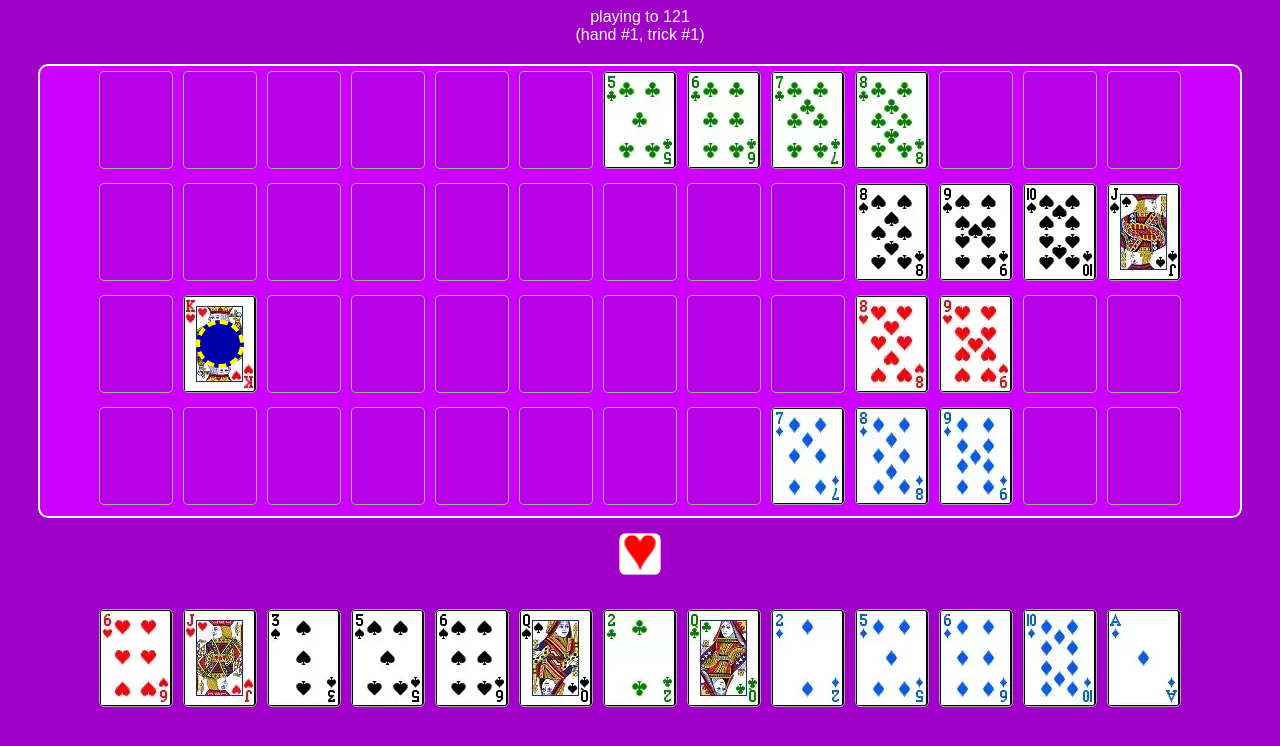
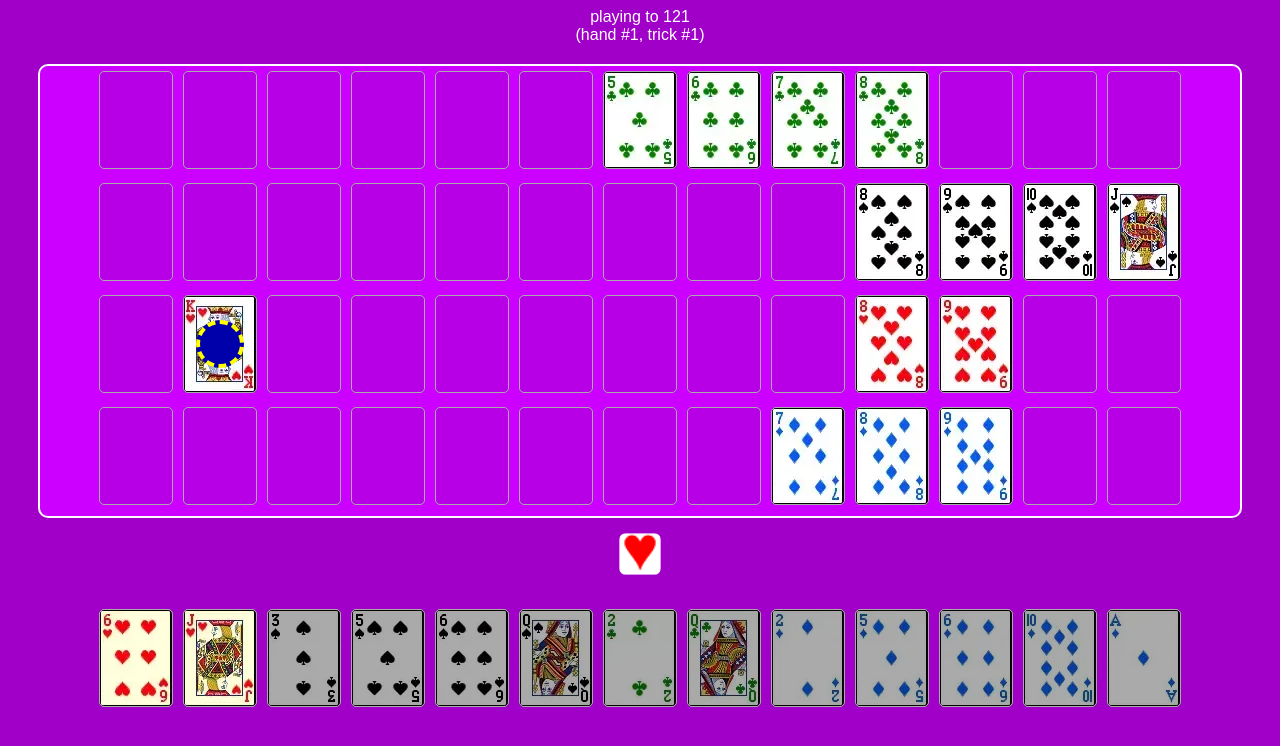
Before and after one commit to ADBond/witan, a website built with Vite: page index.html in a window 1280 px wide. Built offline with nearby package versions, Linux system fonts and the light colour scheme.

Commit message:
some display of legal card

```diff
--- a/public/style.css
+++ b/public/style.css
@@ -88,3 +88,19 @@ body {
     margin-top: 30px;
     height: 110px;
 }
+
+.card-legal {
+  background-color: #ffd;
+  background-blend-mode: multiply;
+}
+
+.card-not-legal {
+  background-color: #aaa;
+  background-blend-mode: multiply;
+  cursor: default !important;
+}
+
+.hand .card-not-legal:hover {
+    transform: none;
+    border-color: none;
+}
--- a/src/game/gamestate.ts
+++ b/src/game/gamestate.ts
@@ -429,6 +429,7 @@ export class GameState {
     getStateForUI(): GameStateForUI {
         return ({
             hands: { comp1: [], player: this.currentState === "hand_complete" ? [] : this.humanHand.slice(), comp2: [] },
+            legalCardIndices: this.legalMoveIndices,
             grid: this.grid.clone(),
 
             scores: Object.fromEntries(
@@ -454,6 +455,7 @@ export class GameState {
 
 export interface GameStateForUI {
     hands: Record<PlayerName, Card[]>;
+    legalCardIndices: number[],
     grid: Grid,
 
     scores: Record<PlayerName, number>,
--- a/src/interface/render.ts
+++ b/src/interface/render.ts
@@ -20,7 +20,11 @@ export async function renderState(state: GameStateForUI) {
   handEl.innerHTML = '';
   playerHand.forEach(card => {
     handEl.appendChild(
-      createCardElement(card.toStringShort(), state.whoseTurn === "player" ? (() => onHumanPlay(card)) : undefined)
+      createCardElement(
+        card.toStringShort(),
+        state.whoseTurn === "player" ? (() => onHumanPlay(card)) : undefined,
+        state.legalCardIndices.includes(card.index),
+      )
     )
   });
 
--- a/src/interface/ui.ts
+++ b/src/interface/ui.ts
@@ -14,7 +14,7 @@ const suitMap: Record<Suit, number> = {
 const cardWidth = 72;
 const cardHeight = 96;
 
-export function createCardElement(card: string, onClick?: () => void): HTMLElement {
+export function createCardElement(card: string, onClick?: () => void, legal?: boolean): HTMLElement {
   const span = document.createElement('span');
   span.className = 'card';
   const match = card.match(/^([0-9TJQKA])([SHDC])$/);
@@ -31,6 +31,13 @@ export function createCardElement(card: string, onClick?: () => void): HTMLEleme
   }
 
   if (onClick) span.onclick = () => onClick();
+  if (legal === undefined) {
+    // do nowt
+  } else if (legal) {
+    span.classList.add("card-legal");
+  } else {
+    span.classList.add("card-not-legal");
+  }
   return span;
 }
 
```
